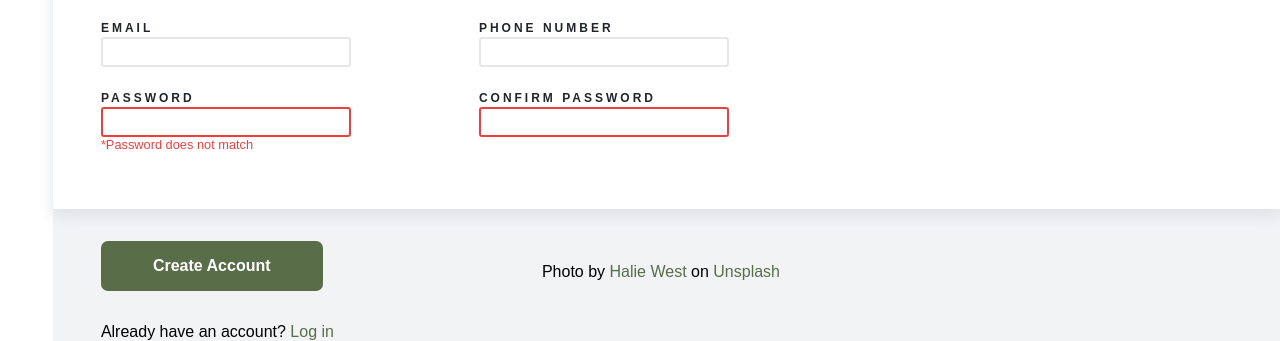
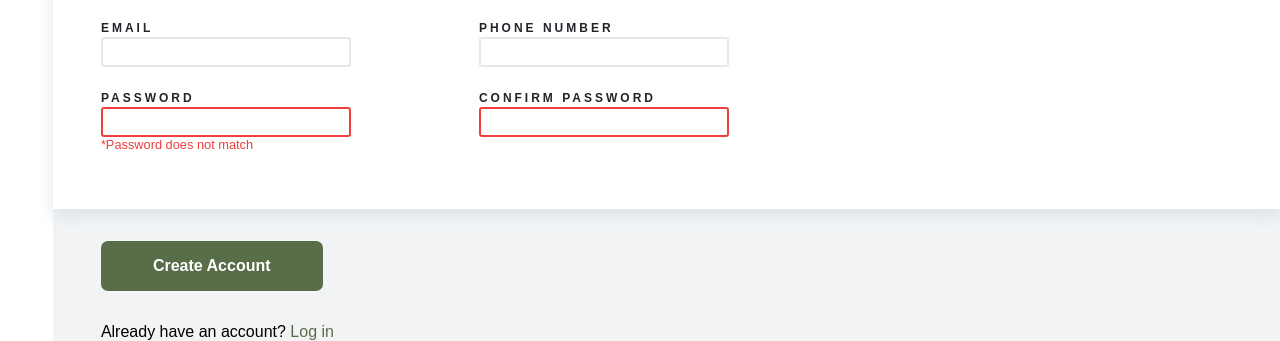
Before and after one commit to KH-Ray/odin-sign-up, a plain HTML site: page index.html in a window 1280 px wide. Shown: the part 507-848 px from the top of the page. Drawn offline with Linux system fonts and the light colour scheme.

Commit message:
Edit README.md

```diff
--- a/index.html
+++ b/index.html
@@ -75,10 +75,5 @@
         </form>
       </section>
     </main>
-    <p class="credit">
-      Photo by
-      <a href="https://unsplash.com/photos/25xggax4bSA">Halie West</a> on
-      <a href="https://unsplash.com/">Unsplash</a>
-    </p>
   </body>
 </html>
--- a/style.css
+++ b/style.css
@@ -172,9 +172,3 @@ button:hover {
 .credit a:hover {
   color: #74b816;
 }
-
-.credit {
-  position: absolute;
-  right: 500px;
-  bottom: 12px;
-}
```
Also changed, not shown: 1 other file.
